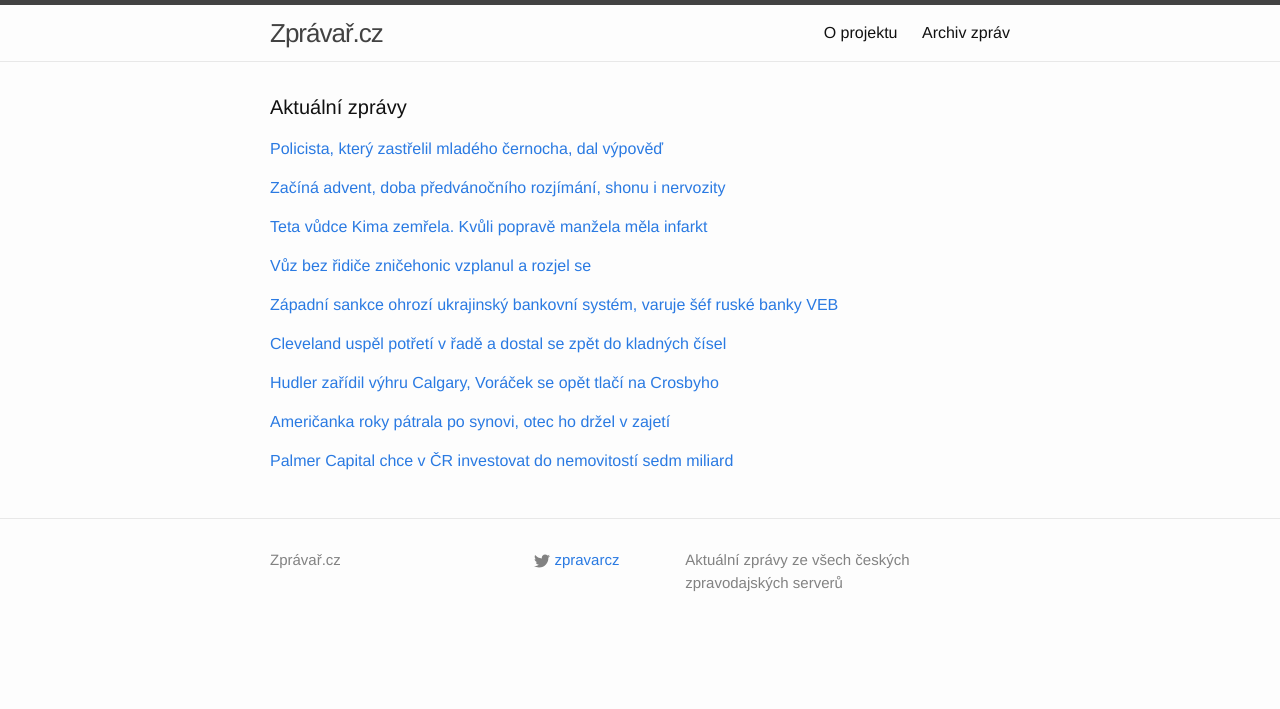
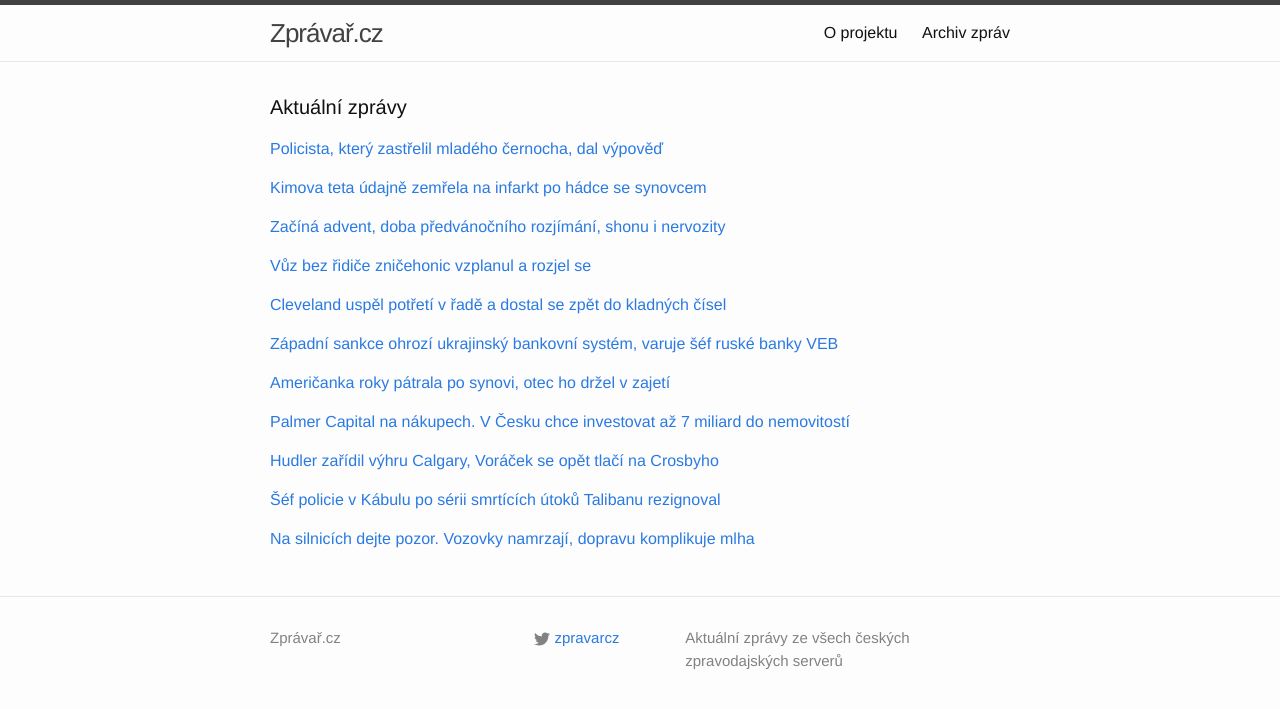
Before and after one commit to adliska/zpravar, a Jekyll site: the page built from index.html, in a window 1280 px wide. Shown: the top 709 px of the page. Built offline with Jekyll 4.4.1, drawn with Linux system fonts in a browser that asks for light colours.

Commit message:
zpravar news update

```diff
--- a/index.html
+++ b/index.html
@@ -18,8 +18,18 @@ layout: default
 <li><a href=http://www.ceskenoviny.cz/zpravy/zpravy/policista-ktery-v-usa-zastrelil-cernosskeho-mladika-rezignoval/1153095>Policista, který v USA zastřelil černošského mladíka, rezignoval - www.ceskenoviny.cz</a></li>
 <li><a href=http://www.rozhlas.cz/_zprava/policista-ktery-v-usa-zastrelil-cernosskeho-mladika-rezignoval--1426429>Policista, který v USA zastřelil černošského mladíka, rezignoval - www.rozhlas.cz</a></li>
 </ul>
-</div><p><a href="javascript:;" onclick="toggle_visibility('zpravy1')">Začíná advent, doba předvánočního rozjímání, shonu i nervozity </a></p>
+</div><p><a href="javascript:;" onclick="toggle_visibility('zpravy1')">Kimova teta údajně zemřela na infarkt po hádce se synovcem</a></p>
 <div id="zpravy1" style="display:none">
+<ul>
+<li><a href=http://www.tyden.cz/rubriky/zahranici/asie-a-oceanie/kimova-teta-udajne-zemrela-na-infarkt-po-hadce-se-synovcem_325753.html>Kimova teta údajně zemřela na infarkt po hádce se synovcem - www.tyden.cz</a></li>
+<li><a href=http://zpravy.aktualne.cz/zahranici/teta-vudce-kima-zemrela-kvuli-poprave-manzela-mela-infarkt/r~eea6bcf8786a11e49e4b0025900fea04/>Teta vůdce Kima zemřela. Kvůli popravě manžela měla infarkt - zpravy.aktualne.cz</a></li>
+<li><a href=http://www.lidovky.cz/teta-kim-cong-una-je-po-smrti-po-poprave-manzela-pry-dostala-infarkt-1p5-/zpravy-svet.aspx?c=A141130_090118_ln_zahranici_hm>Teta Kim Čong-una je po smrti. Po popravě manžela prý dostala infarkt  - www.lidovky.cz</a></li>
+<li><a href=http://zpravy.idnes.cz/teta-vudce-kldr-udajne-zemrela-na-infarkt-po-poprave-sveho-muze-pvu-/zahranicni.aspx?c=A141130_085145_zahranicni_zt>Teta vůdce KLDR zemřela na infarkt. Rozčilila se, že Kim popravil strýce - zpravy.idnes.cz</a></li>
+<li><a href=http://www.ceskenoviny.cz/zpravy/zpravy/teta-vudce-kldr-udajne-zemrela-na-infarkt-po-poprave-sveho-muze/1153112>Teta vůdce KLDR údajně zemřela na infarkt po popravě svého muže - www.ceskenoviny.cz</a></li>
+<li><a href=http://www.novinky.cz/zahranicni/354952-teta-vudce-kldr-udajne-zemrela-na-infarkt-po-poprave-sveho-muze.html>Teta vůdce KLDR údajně zemřela na infarkt po popravě svého muže - www.novinky.cz</a></li>
+</ul>
+</div><p><a href="javascript:;" onclick="toggle_visibility('zpravy2')">Začíná advent, doba předvánočního rozjímání, shonu i nervozity </a></p>
+<div id="zpravy2" style="display:none">
 <ul>
 <li><a href=http://www.lidovky.cz/zacina-advent-doba-predvanocniho-rozjimani-shonu-i-nervozity-p61-/zpravy-domov.aspx?c=A141130_094603_ln_domov_hm>Začíná advent, doba předvánočního rozjímání, shonu i nervozity  - www.lidovky.cz</a></li>
 <li><a href=http://www.tyden.cz/rubriky/domaci/zacina-advent-doba-priprav-na-vanoce_325745.html>Začíná advent, doba příprav na Vánoce - www.tyden.cz</a></li>
@@ -27,15 +37,6 @@ layout: default
 <li><a href=http://www.denik.cz/z_domova/zacina-advent-doba-predvanocniho-rozjimani-20141130.html>Začíná advent, doba předvánočního rozjímání - www.denik.cz</a></li>
 <li><a href=http://www.rozhlas.cz/_zprava/prvni-adventni-nedele-lidem-pripomina-ze-se-blizi-vanoce--1426443>První adventní neděle připomíná, že se blíží Vánoce - www.rozhlas.cz</a></li>
 <li><a href=http://www.ceskenoviny.cz/zpravy/zpravy/zacina-advent-doba-predvanocniho-rozjimani/1153105>Začíná advent, doba předvánočního rozjímání - www.ceskenoviny.cz</a></li>
-</ul>
-</div><p><a href="javascript:;" onclick="toggle_visibility('zpravy2')">Teta vůdce Kima zemřela. Kvůli popravě manžela měla infarkt</a></p>
-<div id="zpravy2" style="display:none">
-<ul>
-<li><a href=http://zpravy.aktualne.cz/zahranici/teta-vudce-kima-zemrela-kvuli-poprave-manzela-mela-infarkt/r~eea6bcf8786a11e49e4b0025900fea04/>Teta vůdce Kima zemřela. Kvůli popravě manžela měla infarkt - zpravy.aktualne.cz</a></li>
-<li><a href=http://www.lidovky.cz/teta-kim-cong-una-je-po-smrti-po-poprave-manzela-pry-dostala-infarkt-1p5-/zpravy-svet.aspx?c=A141130_090118_ln_zahranici_hm>Teta Kim Čong-una je po smrti. Po popravě manžela prý dostala infarkt  - www.lidovky.cz</a></li>
-<li><a href=http://zpravy.idnes.cz/teta-vudce-kldr-udajne-zemrela-na-infarkt-po-poprave-sveho-muze-pvu-/zahranicni.aspx?c=A141130_085145_zahranicni_zt>Teta vůdce KLDR zemřela na infarkt. Rozčilila se, že Kim popravil strýce - zpravy.idnes.cz</a></li>
-<li><a href=http://www.ceskenoviny.cz/zpravy/zpravy/teta-vudce-kldr-udajne-zemrela-na-infarkt-po-poprave-sveho-muze/1153112>Teta vůdce KLDR údajně zemřela na infarkt po popravě svého muže - www.ceskenoviny.cz</a></li>
-<li><a href=http://www.novinky.cz/zahranicni/354952-teta-vudce-kldr-udajne-zemrela-na-infarkt-po-poprave-sveho-muze.html>Teta vůdce KLDR údajně zemřela na infarkt po popravě svého muže - www.novinky.cz</a></li>
 </ul>
 </div><p><a href="javascript:;" onclick="toggle_visibility('zpravy3')">Vůz bez řidiče zničehonic vzplanul a rozjel se</a></p>
 <div id="zpravy3" style="display:none">
@@ -45,43 +46,58 @@ layout: default
 <li><a href=http://www.novinky.cz/koktejl/354927-vuz-bez-ridice-najednou-vzplanul-a-rozjel-se.html>Vůz bez řidiče najednou vzplanul a rozjel se - www.novinky.cz</a></li>
 <li><a href=http://www.novinky.cz/koktejl/354927-zaparkovana-dodavka-vzplanula-a-rozjela-se.html>Zaparkovaná dodávka vzplanula a rozjela se - www.novinky.cz</a></li>
 </ul>
-</div><p><a href="javascript:;" onclick="toggle_visibility('zpravy4')">Západní sankce ohrozí ukrajinský bankovní systém, varuje šéf ruské banky VEB</a></p>
+</div><p><a href="javascript:;" onclick="toggle_visibility('zpravy4')">Cleveland uspěl potřetí v řadě a dostal se zpět do kladných čísel</a></p>
 <div id="zpravy4" style="display:none">
+<ul>
+<li><a href=http://www.denik.cz/ostatni_sport/cleveland-uspel-potreti-v-rade-a-dostal-se-do-kladnych-cisel-20141130.html>Cleveland uspěl potřetí v řadě a dostal se zpět do kladných čísel - www.denik.cz</a></li>
+<li><a href=http://sport.aktualne.cz/hvezdny-cleveland-vyhral-potreti-v-rade-a-uz-je-v-plusu/r~ad9200b4786b11e4b6d20025900fea04/>Hvězdný Cleveland vyhrál potřetí v řadě a už je v plusu - sport.aktualne.cz</a></li>
+<li><a href=http://sport.idnes.cz/vysledky-basketbalove-nba-dcg-/basket.aspx?c=A141130_092408_sport-basket_par>Love vedl Cleveland k další výhře, Philadelphia pošestnácté prohrála - sport.idnes.cz</a></li>
+<li><a href=http://www.sportovninoviny.cz/zpravy/cleveland-vyhral-v-nba-potreti-za-sebou-a-ma-opet-kladnou-bilanci/1153126>Cleveland vyhrál v NBA potřetí za sebou a má opět kladnou bilanci - www.sportovninoviny.cz</a></li>
+</ul>
+</div><p><a href="javascript:;" onclick="toggle_visibility('zpravy5')">Západní sankce ohrozí ukrajinský bankovní systém, varuje šéf ruské banky VEB</a></p>
+<div id="zpravy5" style="display:none">
 <ul>
 <li><a href=http://byznys.ihned.cz/zpravodajstvi-evropa/c1-63190760-zapadni-sankce-ohrozi-ukrajinsky-bankovni-system-varuje-sef-ruske-banky-veb>Západní sankce ohrozí ukrajinský bankovní systém, varuje šéf ruské banky VEB - byznys.ihned.cz</a></li>
 <li><a href=http://byznys.ihned.cz/zpravodajstvi-evropa/c1-63190760-sankce-ohrozi-ukrajinsky-bankovni-system-varuje-sef-ruske-banky-veb>Sankce ohrozí ukrajinský bankovní systém, varuje šéf ruské banky VEB - byznys.ihned.cz</a></li>
 <li><a href=http://ekonomika.idnes.cz/sef-ruske-veb-sankce-mohou-ohrozit-ukrajinsky-bankovni-system-p7y-/eko-zahranicni.aspx?c=A141130_084001_eko-zahranicni_zt>Sankce mířené proti Rusku poškodí Ukrajinu, tvrdí šéf ruské státní banky - ekonomika.idnes.cz</a></li>
 <li><a href=http://zpravy.e15.cz/byznys/finance-a-bankovnictvi/sankce-ohrozuji-ukrajinsky-bankovni-system-tvrdi-sef-ruske-veb-1141159>Sankce ohrožují ukrajinský bankovní systém, tvrdí šéf ruské VEB - zpravy.e15.cz</a></li>
 </ul>
-</div><p><a href="javascript:;" onclick="toggle_visibility('zpravy5')">Cleveland uspěl potřetí v řadě a dostal se zpět do kladných čísel</a></p>
-<div id="zpravy5" style="display:none">
+</div><p><a href="javascript:;" onclick="toggle_visibility('zpravy6')">Američanka roky pátrala po synovi, otec ho držel v zajetí</a></p>
+<div id="zpravy6" style="display:none">
 <ul>
-<li><a href=http://www.denik.cz/ostatni_sport/cleveland-uspel-potreti-v-rade-a-dostal-se-do-kladnych-cisel-20141130.html>Cleveland uspěl potřetí v řadě a dostal se zpět do kladných čísel - www.denik.cz</a></li>
-<li><a href=http://sport.aktualne.cz/hvezdny-cleveland-vyhral-potreti-v-rade-a-uz-je-v-plusu/r~ad9200b4786b11e4b6d20025900fea04/>Hvězdný Cleveland vyhrál potřetí v řadě a už je v plusu - sport.aktualne.cz</a></li>
-<li><a href=http://sport.idnes.cz/vysledky-basketbalove-nba-dcg-/basket.aspx?c=A141130_092408_sport-basket_par>Love vedl Cleveland k další výhře, Philadelphia pošestnácté prohrála - sport.idnes.cz</a></li>
-<li><a href=http://www.sportovninoviny.cz/zpravy/cleveland-vyhral-v-nba-potreti-za-sebou-a-ma-opet-kladnou-bilanci/1153126>Cleveland vyhrál v NBA potřetí za sebou a má opět kladnou bilanci - www.sportovninoviny.cz</a></li>
+<li><a href=http://zpravy.aktualne.cz/zahranici/americanka-roky-patrala-po-synovi-otec-ho-drzel-v-zajeti/r~acde07f8786111e4845a002590604f2e/>Američanka roky pátrala po synovi, otec ho držel v zajetí - zpravy.aktualne.cz</a></li>
+<li><a href=http://www.novinky.cz/zahranicni/354950-za-falesnou-stenou-nasla-policie-chlapce-pohresovaneho-ctyri-roky.html>Za falešnou stěnou našla policie chlapce pohřešovaného čtyři roky - www.novinky.cz</a></li>
+<li><a href=http://zpravy.idnes.cz/american-ukryval-za-falesnou-stenou-syna-pohresovaneho-ctyri-roky-1p1-/zahranicni.aspx?c=A141130_075851_zahranicni_zt>Pohřešovaný hoch se po letech našel. Otec ho ukrýval za falešnou stěnou - zpravy.idnes.cz</a></li>
+<li><a href=http://www.novinky.cz/zahranicni/354950-american-ukryval-za-falesnou-stenou-syna-pohresovaneho-ctyri-roky.html>Američan ukrýval za falešnou stěnou syna pohřešovaného čtyři roky - www.novinky.cz</a></li>
 </ul>
-</div><p><a href="javascript:;" onclick="toggle_visibility('zpravy6')">Hudler zařídil výhru Calgary, Voráček se opět tlačí na Crosbyho</a></p>
-<div id="zpravy6" style="display:none">
+</div><p><a href="javascript:;" onclick="toggle_visibility('zpravy7')">Palmer Capital na nákupech. V Česku chce investovat až 7 miliard do nemovitostí</a></p>
+<div id="zpravy7" style="display:none">
+<ul>
+<li><a href=http://byznys.ihned.cz/trhy-a-investice/c1-63190960-palmer-capital-na-nakupech-v-cesku-chce-investovat-az-7-miliard-do-nemovitosti>Palmer Capital na nákupech. V Česku chce investovat až 7 miliard do nemovitostí - byznys.ihned.cz</a></li>
+<li><a href=http://www.financninoviny.cz/zpravodajstvi/zpravy/palmer-capital-chce-v-cr-investovat-do-nemovitosti-sedm-miliard/1153142>Palmer Capital chce v ČR investovat do nemovitostí sedm miliard - www.financninoviny.cz</a></li>
+<li><a href=http://zpravy.e15.cz/byznys/reality-a-stavebnictvi/palmer-capital-chce-v-cesku-investovat-sedm-miliard-do-nemovitosti-1141162>Palmer Capital chce v Česku investovat sedm miliard do nemovitostí - zpravy.e15.cz</a></li>
+<li><a href=http://byznys.ihned.cz/trhy-a-investice/c1-63190960-palmer-capital-na-nakupech-v-cesku-chce-investovat-7-miliard-do-nemovitosti>Palmer Capital na nákupech. V Česku chce investovat 7 miliard do nemovitostí - byznys.ihned.cz</a></li>
+</ul>
+</div><p><a href="javascript:;" onclick="toggle_visibility('zpravy8')">Hudler zařídil výhru Calgary, Voráček se opět tlačí na Crosbyho</a></p>
+<div id="zpravy8" style="display:none">
 <ul>
 <li><a href=http://www.tyden.cz/rubriky/sport/hokej/nhl/hudler-zaridil-vyhru-calgary-voracek-se-opet-tlaci-na-crosbyho_325750.html>Hudler zařídil výhru Calgary, Voráček se opět tlačí na Crosbyho - www.tyden.cz</a></li>
 <li><a href=http://www.sportovninoviny.cz/zpravy/hudler-zaridil-vyhru-calgary-voracek-snizil-naskok-crosbyho/1153111>Hudler zařídil výhru Calgary, Voráček snížil náskok Crosbyho - www.sportovninoviny.cz</a></li>
 <li><a href=http://www.rozhlas.cz/_zprava/jiri-hudler-v-nhl-zaril-pri-vyhre-calgary-nad-arizonou-trefil-se-i-hertl--1426442>Jiří Hudler v NHL zářil při výhře Calgary nad Arizonou, trefil se i Hertl - www.rozhlas.cz</a></li>
 <li><a href=http://www.denik.cz/hokej/hudler-zaridil-vyhru-calgary-voracek-snizil-naskok-crosbyho-20141130.html>Hudler zařídil výhru Calgary, Voráček snížil náskok Crosbyho - www.denik.cz</a></li>
 </ul>
-</div><p><a href="javascript:;" onclick="toggle_visibility('zpravy7')">Američanka roky pátrala po synovi, otec ho držel v zajetí</a></p>
-<div id="zpravy7" style="display:none">
+</div><p><a href="javascript:;" onclick="toggle_visibility('zpravy9')">Šéf policie v Kábulu po sérii smrtících útoků Talibanu rezignoval </a></p>
+<div id="zpravy9" style="display:none">
 <ul>
-<li><a href=http://zpravy.aktualne.cz/zahranici/americanka-roky-patrala-po-synovi-otec-ho-drzel-v-zajeti/r~acde07f8786111e4845a002590604f2e/>Američanka roky pátrala po synovi, otec ho držel v zajetí - zpravy.aktualne.cz</a></li>
-<li><a href=http://www.novinky.cz/zahranicni/354950-za-falesnou-stenou-nasla-policie-chlapce-pohresovaneho-ctyri-roky.html>Za falešnou stěnou našla policie chlapce pohřešovaného čtyři roky - www.novinky.cz</a></li>
-<li><a href=http://zpravy.idnes.cz/american-ukryval-za-falesnou-stenou-syna-pohresovaneho-ctyri-roky-1p1-/zahranicni.aspx?c=A141130_075851_zahranicni_zt>Pohřešovaný hoch se po letech našel. Otec ho ukrýval za falešnou stěnou - zpravy.idnes.cz</a></li>
-<li><a href=http://www.novinky.cz/zahranicni/354950-american-ukryval-za-falesnou-stenou-syna-pohresovaneho-ctyri-roky.html>Američan ukrýval za falešnou stěnou syna pohřešovaného čtyři roky - www.novinky.cz</a></li>
+<li><a href=http://www.lidovky.cz/sef-policie-v-kabulu-po-serii-smrticich-utoku-talibanu-rezignoval-1c6-/zpravy-svet.aspx?c=A141130_101736_ln_zahranici_mmu>Šéf policie v Kábulu po sérii smrtících útoků Talibanu rezignoval  - www.lidovky.cz</a></li>
+<li><a href=http://www.ceskenoviny.cz/zpravy/zpravy/sef-kabulske-policie-podal-demisi-po-serii-utoku/1153140>Šéf kábulské policie podal demisi po sérii útoků - www.ceskenoviny.cz</a></li>
+<li><a href=http://www.rozhlas.cz/_zprava/po-utoku-ozbrojencu-z-hnuti-taliban-zemreli-v-kabulu-dva-civiliste--1426440>Po útoku ozbrojenců z hnutí Taliban zemřeli v Kábulu dva civilisté - www.rozhlas.cz</a></li>
 </ul>
-</div><p><a href="javascript:;" onclick="toggle_visibility('zpravy8')">Palmer Capital chce v ČR investovat do nemovitostí sedm miliard</a></p>
-<div id="zpravy8" style="display:none">
+</div><p><a href="javascript:;" onclick="toggle_visibility('zpravy10')">Na silnicích dejte pozor. Vozovky namrzají, dopravu komplikuje mlha </a></p>
+<div id="zpravy10" style="display:none">
 <ul>
-<li><a href=http://www.financninoviny.cz/zpravodajstvi/zpravy/palmer-capital-chce-v-cr-investovat-do-nemovitosti-sedm-miliard/1153142>Palmer Capital chce v ČR investovat do nemovitostí sedm miliard - www.financninoviny.cz</a></li>
-<li><a href=http://zpravy.e15.cz/byznys/reality-a-stavebnictvi/palmer-capital-chce-v-cesku-investovat-sedm-miliard-do-nemovitosti-1141162>Palmer Capital chce v Česku investovat sedm miliard do nemovitostí - zpravy.e15.cz</a></li>
-<li><a href=http://byznys.ihned.cz/trhy-a-investice/c1-63190960-palmer-capital-na-nakupech-v-cesku-chce-investovat-7-miliard-do-nemovitosti>Palmer Capital na nákupech. V Česku chce investovat 7 miliard do nemovitostí - byznys.ihned.cz</a></li>
+<li><a href=http://www.lidovky.cz/na-silnicich-dejte-pozor-vozovky-namrzaji-dopravu-komplikuje-mlha-1fg-/zpravy-domov.aspx?c=A141130_102118_ln_domov_hm>Na silnicích dejte pozor. Vozovky namrzají, dopravu komplikuje mlha  - www.lidovky.cz</a></li>
+<li><a href=http://www.ceskenoviny.cz/zpravy/zpravy/silnice-na-vysocine-misty-namrzaji-ridici-by-meli-jet-opatrne/1153113>Silnice na Vysočině místy namrzají, řidiči by měli jet opatrně - www.ceskenoviny.cz</a></li>
+<li><a href=http://zpravy.aktualne.cz/regiony/vysocina/na-vysocine-hrozi-ledovka-silnicari-museli-zacit-solit/r~deb7d9b6785c11e49bec0025900fea04/>Na Vysočině hrozí ledovka, silničáři museli začít solit - zpravy.aktualne.cz</a></li>
 </ul>
 </div></div>
```
